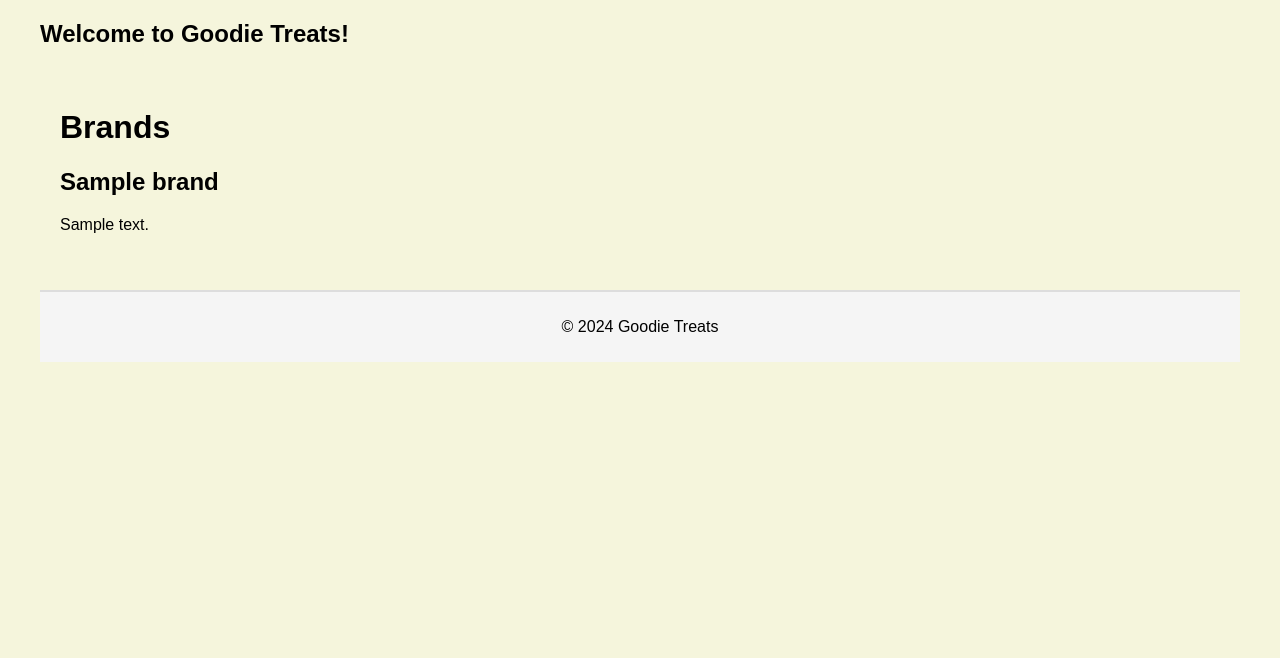
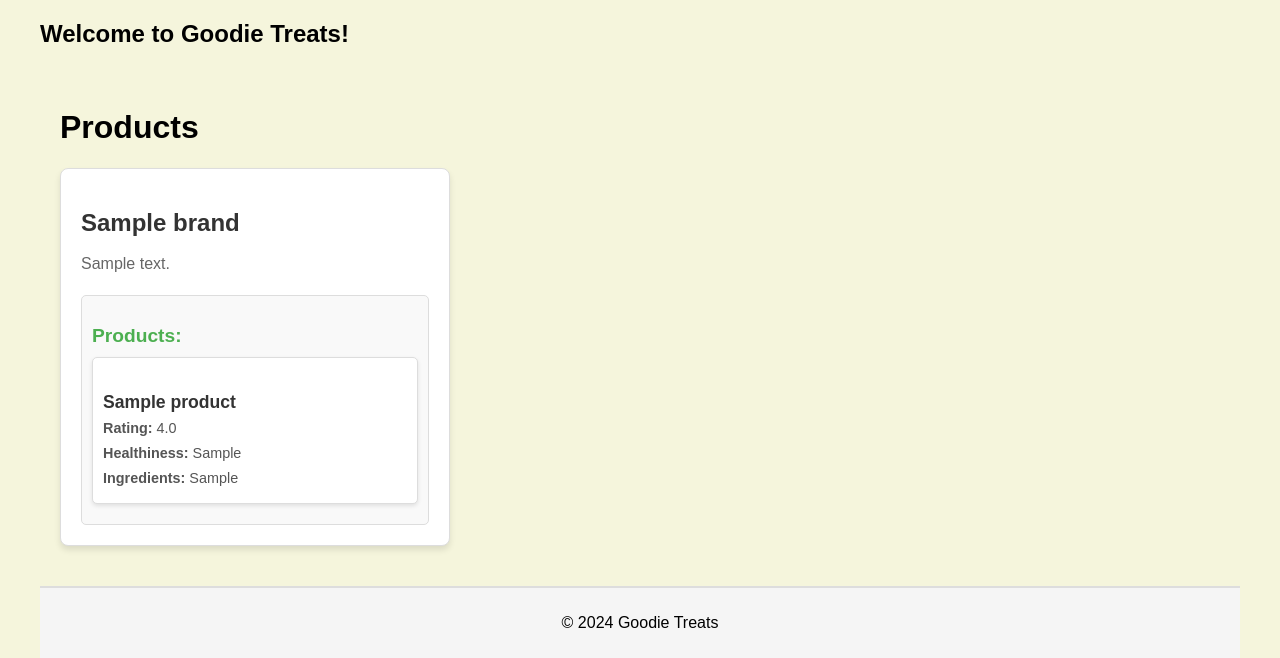
Before and after one commit to sdelgado0125/goodie-treats-app, a Flask app: page /products in a window 1280 px wide. Shown: the part 264-922 px from the top of the page. Before the commit the page ends 626 px from the top, so only its background shows below. Run offline with Flask 3, Linux system fonts and the light colour scheme; tables that the repository leaves empty hold one stand-in row (values such as "Sample post").

Commit message:
added product script and csv for product route

```diff
--- a/app.py
+++ b/app.py
@@ -234,7 +234,7 @@ def profile():
 
 @app.route('/products')
 def product():
-    brands = Brand.query.all()  # Retrieve all brands from the database
+    brands = Brand.query.options(db.joinedload(Brand.products)).all()
     return render_template('products.html', brands=brands)
 
 @app.route('/recipes')
@@ -244,7 +244,7 @@ def recipes():
         flash("You must be logged in to view this page.", "danger")
         return redirect("/login")
 
-    recipes = Recipe.query.all()
+    recipes = Recipe. query.all()
     return render_template('recipes.html', recipes=recipes)
 
 @app.route('/create_recipe', methods=['GET', 'POST'])
--- a/models.py
+++ b/models.py
@@ -53,7 +53,7 @@ class Product(db.Model):
     name = db.Column(db.String(150), nullable=False)
     brand_id = db.Column(db.Integer, db.ForeignKey('brands.id'), nullable=False)
     rating = db.Column(db.Float, nullable=False)
-    healthiness = db.Column(db.String(50), nullable = False)
+    healthiness = db.Column(db.String(150), nullable = False)
     ingredients = db.Column(db.Text)
     created_at = db.Column(db.DateTime, default=db.func.current_timestamp())
 
--- a/static/css/style.css
+++ b/static/css/style.css
@@ -190,3 +190,87 @@ main {
 .login-link a:hover {
     text-decoration: underline;
 }
+
+.brands-list {
+    display: flex;
+    flex-wrap: wrap;
+    justify-content: space-between;
+    gap: 20px;
+}
+
+/* Individual brand card styling */
+.brand-card {
+    background-color: #fff;
+    border: 1px solid #ddd;
+    border-radius: 8px;
+    padding: 20px;
+    width: 30%;
+    box-shadow: 0 4px 6px rgba(0, 0, 0, 0.1);
+    transition: transform 0.3s ease;
+}
+
+/* Hover effect on brand cards */
+.brand-card:hover {
+    transform: scale(1.05);
+}
+
+/* Styling for the brand name */
+.brand-card h2 {
+    font-size: 1.5em;
+    margin-bottom: 10px;
+    color: #333;
+}
+
+/* Styling for the brand description */
+.brand-card p {
+    font-size: 1em;
+    color: #666;
+    line-height: 1.4;
+}
+
+/* Product list within brand card */
+.products-list {
+    margin-top: 20px;
+    padding: 10px;
+    background-color: #f9f9f9;
+    border-radius: 5px;
+    border: 1px solid #ddd;
+}
+
+/* Header for product list */
+.products-list h3 {
+    font-size: 1.2em;
+    color: #4CAF50;
+    margin-bottom: 10px;
+}
+
+/* Individual product card styling */
+.product-card {
+    background-color: #fff;
+    padding: 10px;
+    margin-bottom: 10px;
+    border: 1px solid #ddd;
+    border-radius: 5px;
+    box-shadow: 0 2px 4px rgba(0, 0, 0, 0.1);
+    transition: box-shadow 0.3s ease;
+}
+
+/* Hover effect on product cards */
+.product-card:hover {
+    box-shadow: 0 4px 8px rgba(0, 0, 0, 0.15);
+}
+
+/* Product name styling */
+.product-card h4 {
+    font-size: 1.1em;
+    color: #333;
+    margin-bottom: 5px;
+}
+
+/* Product details styling */
+.product-card p {
+    font-size: 0.9em;
+    color: #555;
+    line-height: 1.4;
+    margin: 5px 0;
+}
--- a/templates/products.html
+++ b/templates/products.html
@@ -4,12 +4,28 @@
 
 {% block content %}
 <div class="container">
-    <h1>Brands</h1>
+    <h1>Products</h1>
     <div class="brands-list">
         {% for brand in brands %}
             <div class="brand-card">
                 <h2>{{ brand.name }}</h2>
                 <p>{{ brand.description }}</p>
+
+                {% if brand.products %}
+                <div class="products-list">
+                    <h3>Products:</h3>
+                    {% for product in brand.products %}
+                        <div class="product-card">
+                            <h4>{{ product.name }}</h4>
+                            <p><strong>Rating:</strong> {{ product.rating }}</p>
+                            <p><strong>Healthiness:</strong> {{ product.healthiness }}</p>
+                            <p><strong>Ingredients:</strong> {{ product.ingredients }}</p>
+                        </div>
+                    {% endfor %}
+                </div>
+                {% else %}
+                <p>No products available for this brand.</p>
+                {% endif %}
             </div>
         {% endfor %}
     </div>
```
Also changed, not shown: api/brands_api.py (+14 -1 lines), csvs/product.csv (added, +24 -0 lines), populate_products.py (added, +23 -0 lines).
